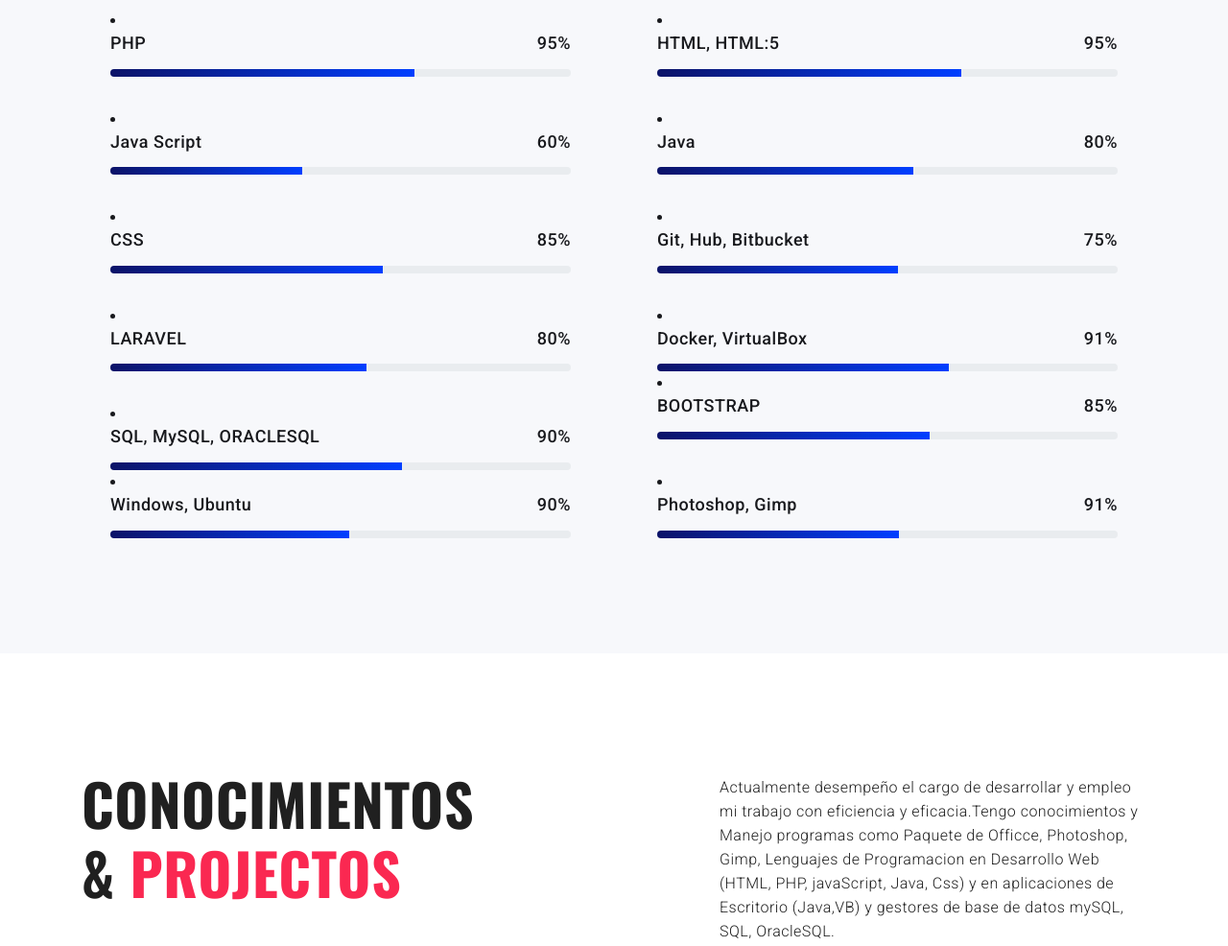
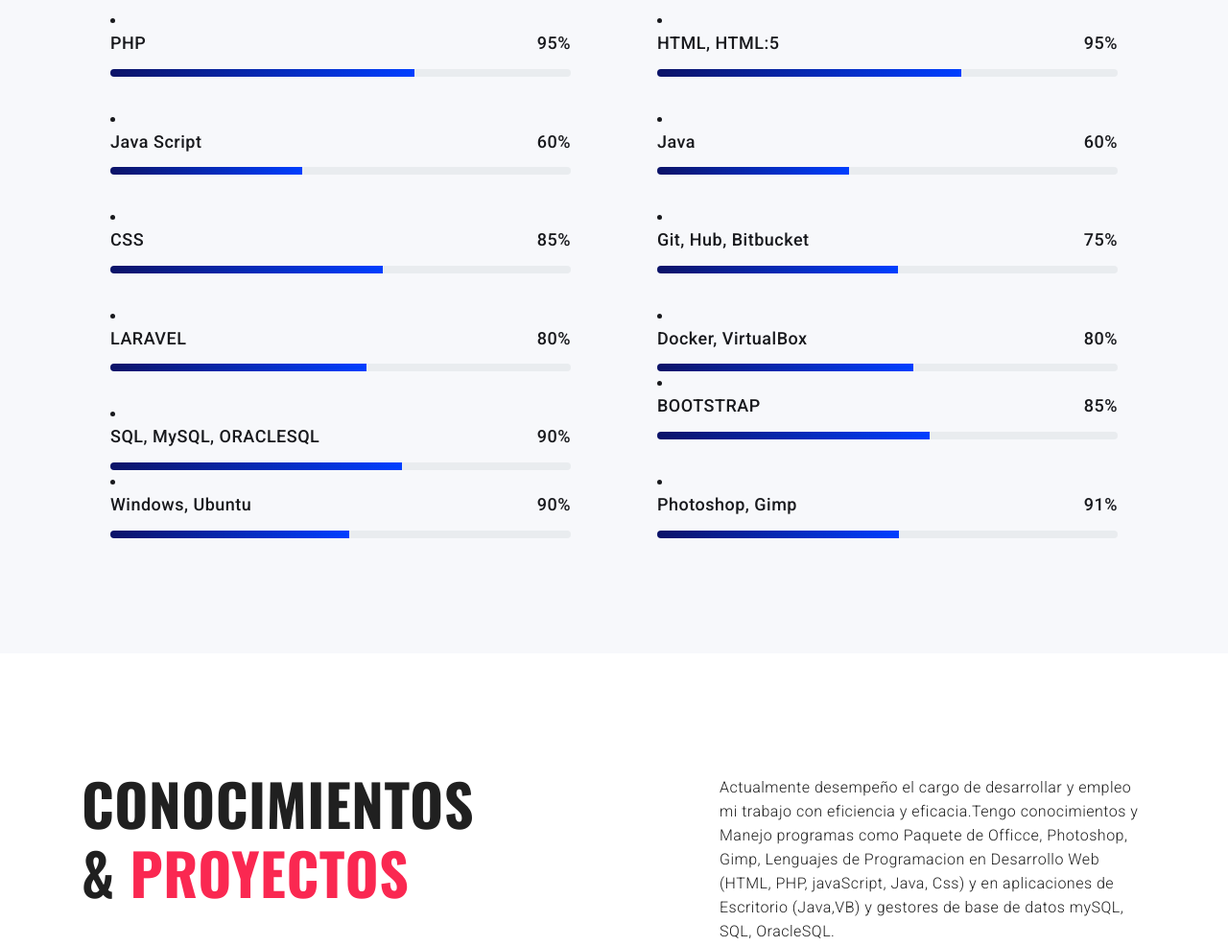
Before and after one commit to GEOVARU/portafolio, a plain HTML site: page index.html in a window 1280 px wide. Shown: the part 1260-2246 px from the top of the page at 96% size. Drawn offline with nearby package versions, Linux system fonts and the light colour scheme; files that its build step writes are made by us from their sources; animation ran at ten frames a second; files whose address does not match are found by name.

Commit message:
Actualizaicon de porcentajes

```diff
--- a/index.html
+++ b/index.html
@@ -361,12 +361,12 @@
                             <div class="col-lg-12 col-md-12">
                                 <li class="custom-progress">
                                     <h6 class="font-18 mb-0 text-capitalize">Java<span class="float-right"><b
-                                                class="font-weight-500 numscroller">80</b>%</span>
+                                                class="font-weight-500 numscroller">60</b>%</span>
                                     </h6>
 
                                     <div class="progress">
                                         <div class="progress-bar progress-bar-striped bg-summer-sky" role="progressbar"
-                                            aria-valuenow="80" aria-valuemin="0" aria-valuemax="100">
+                                            aria-valuenow="60" aria-valuemin="0" aria-valuemax="100">
                                         </div>
                                     </div>
                                 </li>
@@ -387,11 +387,11 @@
                             <div class="col-lg-12 col-md-12">
                                 <li class="custom-progress mb-0">
                                     <h6 class="font-18 mb-0">Docker, virtualBox <span class="float-right"><b
-                                                class="font-weight-500 numscroller ">91</b>%</span></h6>
+                                                class="font-weight-500 numscroller ">80</b>%</span></h6>
 
                                     <div class="progress">
                                         <div class="progress-bar progress-bar-striped bg-summer-sky" role="progressbar"
-                                            aria-valuenow="91" aria-valuemin="0" aria-valuemax="100">
+                                            aria-valuenow="80" aria-valuemin="0" aria-valuemax="100">
                                         </div>
                                     </div>
                                 </li>
@@ -433,7 +433,7 @@
         <div class="container">
             <div class="row portfolio-heading-area text-center text-lg-left">
                 <div class="col-12 col-lg-6">
-                    <h4 class="heading wow fadeInLeft">CONOCIMIENTOS <span>& <span class="color">PROJECTOS</span></span>
+                    <h4 class="heading wow fadeInLeft">CONOCIMIENTOS <span>& <span class="color">PROYECTOS</span></span>
                     </h4>
                 </div>
                 <div class="col-12 col-lg-5 offset-lg-1">
```
